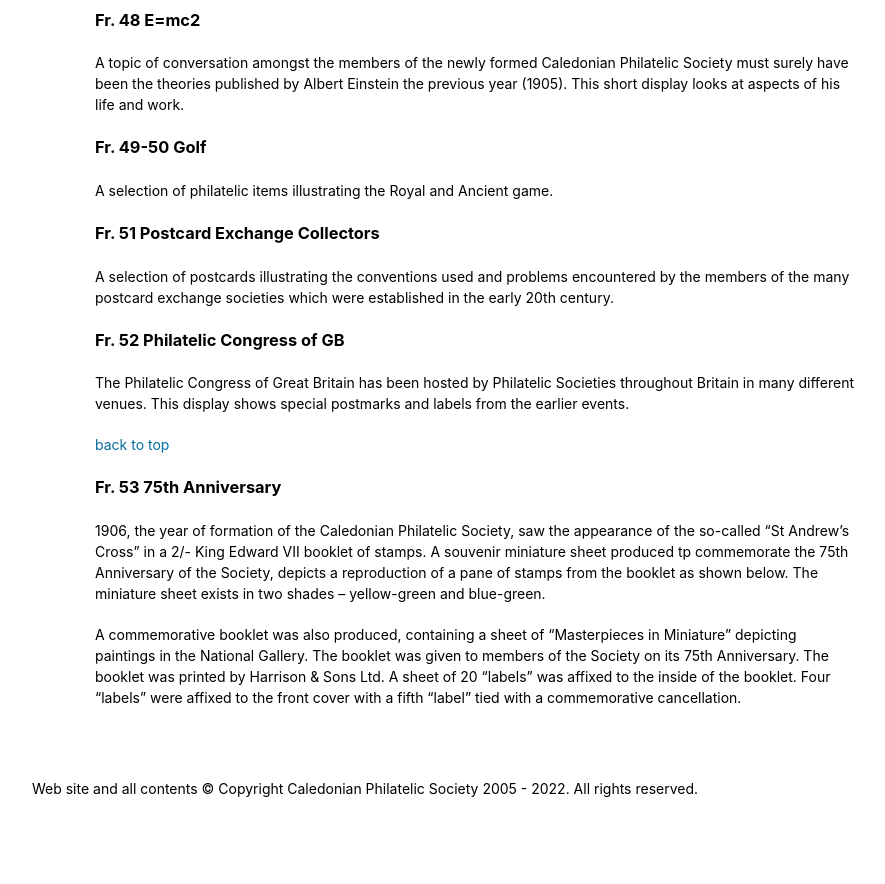
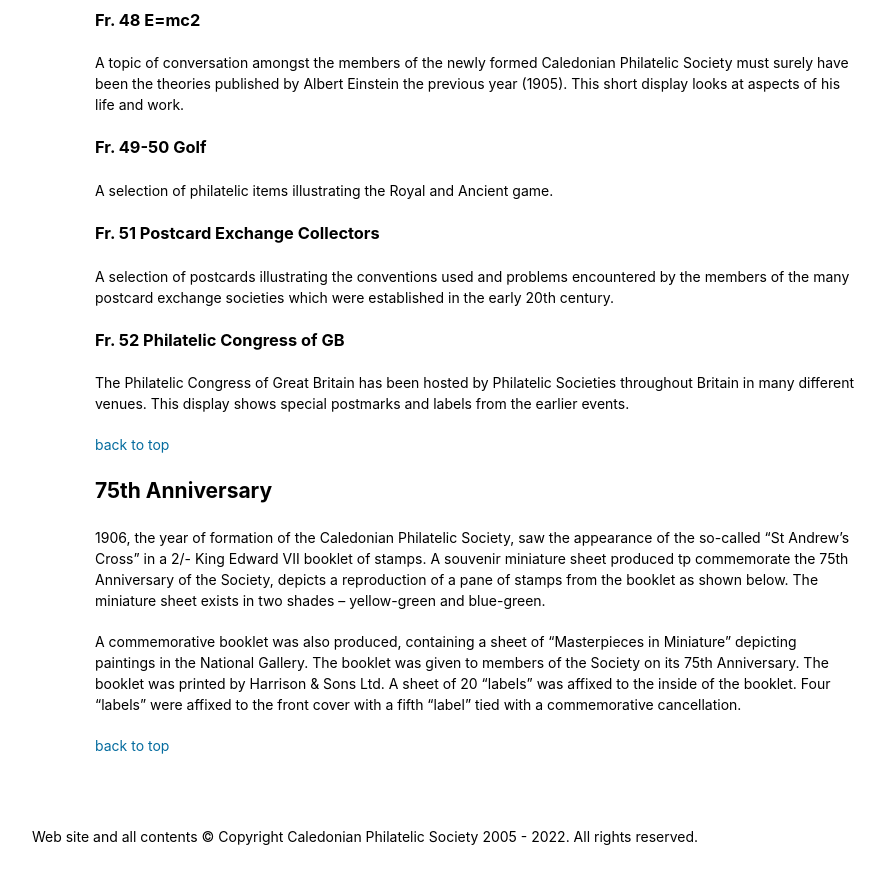
Before and after one commit to astalker/caledonian-stamps, a Jekyll site: the page built from history.md, in a window 1280 px wide and 900 px high, scrolled down 11333 px. Shown: the top 884 px of the window, without its empty margins (275-1160 px from the left). Built offline with Jekyll 4.4.1, drawn with Linux system fonts in a browser that asks for light colours; our own code applies the rules of GitHub Pages for plain Markdown files; before the commit the page ends 12185 px from its top, so only the background shows below that.

Commit message:
Update Header for 75th Anniversary

```diff
--- a/history.md
+++ b/history.md
@@ -272,8 +272,10 @@ The Philatelic Congress of Great Britain has been hosted by Philatelic Societies
 
 [back to top](#history)
 
-### Fr. 53 75th Anniversary
+## 75th Anniversary
 
 1906, the year of formation of the Caledonian Philatelic Society, saw the appearance of the so-called “St Andrew’s Cross” in a 2/- King Edward VII booklet of stamps. A souvenir miniature sheet produced tp commemorate the 75th Anniversary of the Society, depicts a reproduction of a pane of stamps from the booklet as shown below. The miniature sheet exists in two shades – yellow-green and blue-green.
 
 A commemorative booklet was also produced, containing a sheet of “Masterpieces in Miniature” depicting paintings in the National Gallery. The booklet was given to members of the Society on its 75th Anniversary. The booklet was printed by Harrison & Sons Ltd. A sheet of 20 “labels” was affixed to the inside of the booklet. Four “labels” were affixed to the front cover with a fifth “label” tied with a commemorative cancellation.
+
+[back to top](#history)
```
